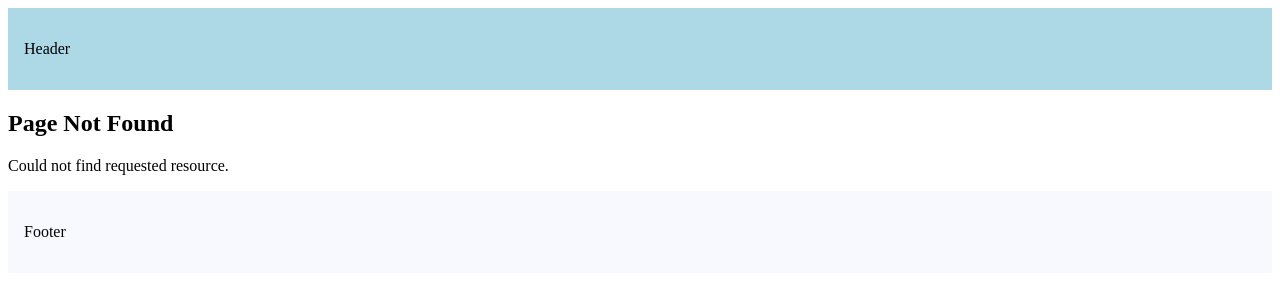
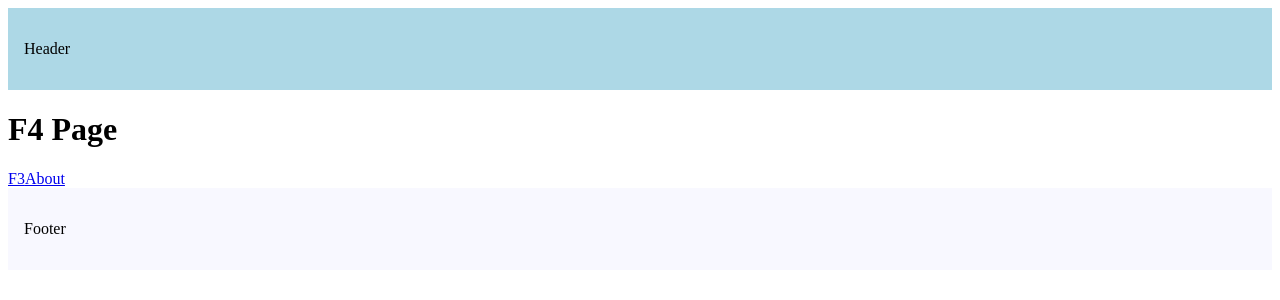
Before and after one commit to richardyhayashi/nextjs-14-tutorials, a Next.js app in the folder src/nextjs-14-tutorial-codevolution/: page /f1/f4 in a window 1280 px wide. Before the commit this address had no page. Shown: the top 300 px of the page. Built offline with nearby package versions, Linux system fonts and the light colour scheme.

Commit message:
Finished Chapter #31.

```diff
--- /dev/null
+++ b/src/nextjs-14-tutorial-codevolution/src/app/f1/f4/page.tsx
@@ -0,0 +1,17 @@
+import Link from "next/link";
+
+import React from 'react'
+
+const F4 = () => {
+  return (
+    <>
+      <h1>F4 Page</h1>
+      <div>
+        <Link href="/f1/f3">F3</Link>
+        <Link href="/about">About</Link>
+      </div>
+    </>
+  );
+}
+
+export default F4;
```
Also changed, not shown: src/nextjs-14-tutorial-codevolution/src/app/f1/(.)f2/page.tsx (added, +9 -0 lines), src/nextjs-14-tutorial-codevolution/src/app/f1/f2/page.tsx (added, +9 -0 lines), src/nextjs-14-tutorial-codevolution/src/app/f1/f3/page.tsx (added, +9 -0 lines), src/nextjs-14-tutorial-codevolution/src/app/f1/f4/(..)f3/page.tsx (added, +7 -0 lines), src/nextjs-14-tutorial-codevolution/src/app/f1/f4/(...)about/page.tsx (added, +9 -0 lines), src/nextjs-14-tutorial-codevolution/src/app/f1/page.tsx (added, +15 -0 lines), 1 other file (tests, documents, lock files or other folders).
